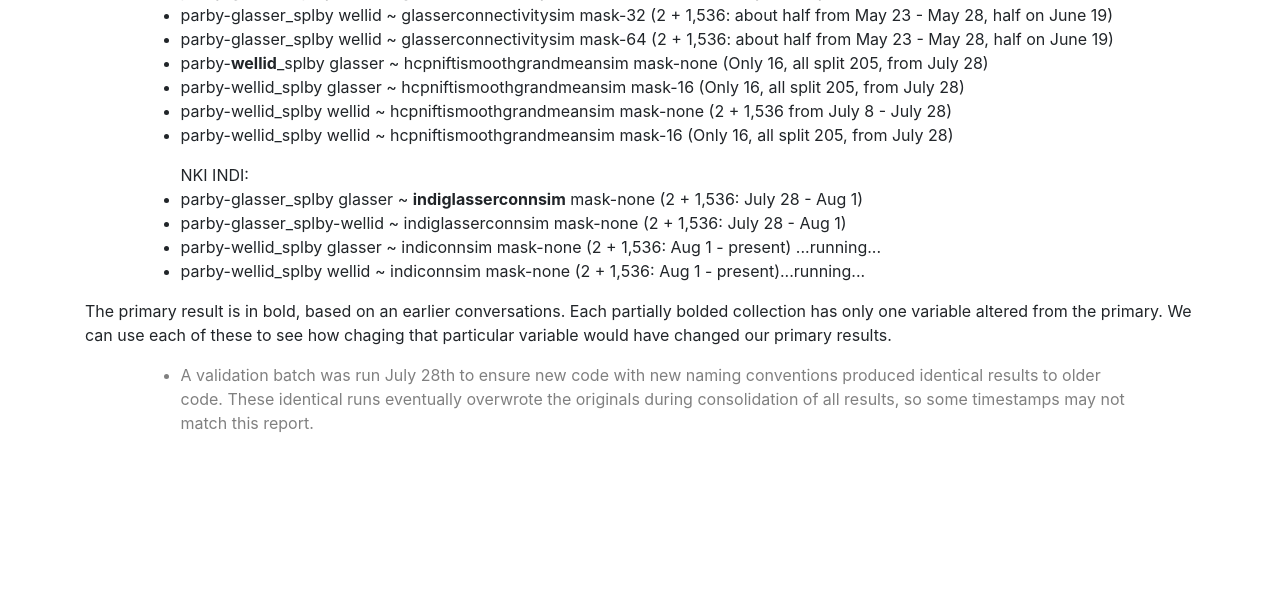
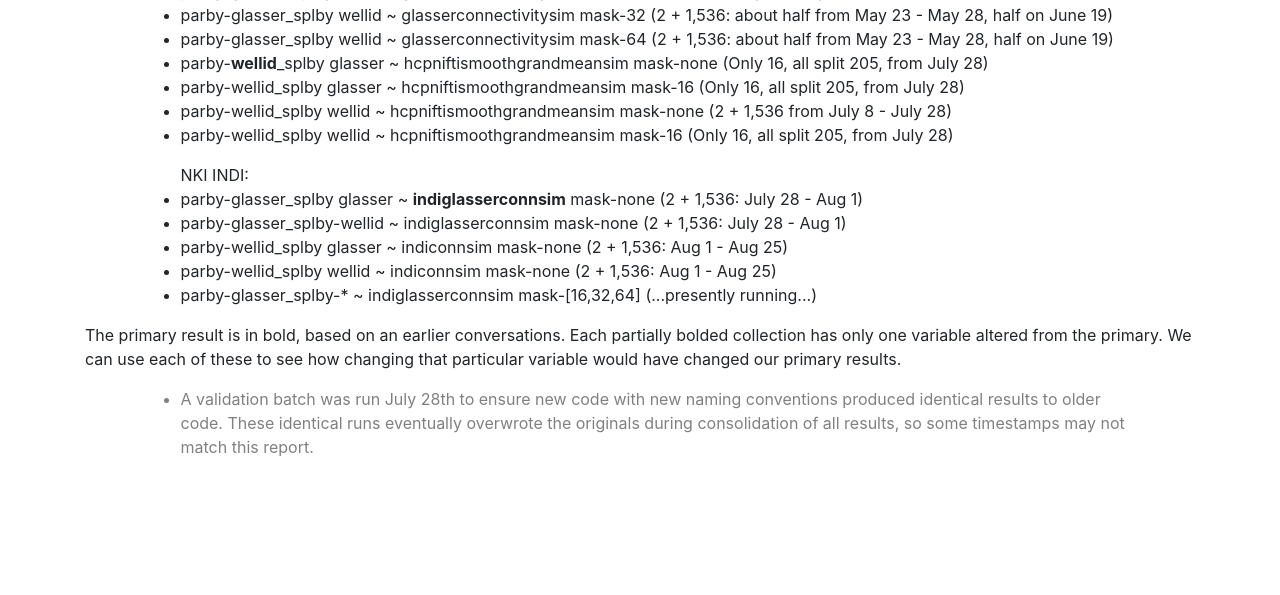
Before and after one commit to mfschmidt/ge_data_manager, a Django app: page /gedata/ in a window 1280 px wide. Shown: the part 897-1492 px from the top of the page. Before the commit the page ends 1329 px from the top, so only its background shows below. Run offline with Django 3.2, Linux system fonts and the light colour scheme; data that the repository does not hold is empty; parts of the project's set-up code (start-up, migrations or seed data) failed here and were passed over; some libraries are stand-ins or nearby versions.

Commit message:
update index text blank gene information as well as plot

```diff
--- a/gedata/templates/gedata/base.html
+++ b/gedata/templates/gedata/base.html
@@ -129,6 +129,7 @@
             // Immediately set the image blank, just to give feedback we registered the click.
             // But don't mess with active spinners (checked via "img src" substring
             loadPlot(image_element, "/static/gedata/empty.png");
+
         }
         let plot_handle = select_element.options[select_element.selectedIndex].value;
         console.log("Checking for " + plot_handle + " image for " + image_id + ".");
@@ -181,7 +182,9 @@
         image_element.innerHTML = html_text;
 
         // Also update gene ranking information, if available.
-        if (!image_url.endsWith('empty.png')) {
+        if (image_url.endsWith('empty.png')) {
+            document.getElementById(image_element.id.replace('image', 'go')).innerHTML = "";
+        } else {
             append_probes_from_file(image_element.id.replace('image', 'go'), image_url.replace('png', 'html'));
         }
     }
--- a/gedata/templates/gedata/index.html
+++ b/gedata/templates/gedata/index.html
@@ -56,11 +56,12 @@
         <ul>NKI INDI:
             <li>parby-glasser_splby glasser ~ <b>indiglasserconnsim</b>  mask-none (2 + 1,536: July 28 - Aug 1)</li>
             <li>parby-glasser_splby-wellid ~ indiglasserconnsim  mask-none (2 + 1,536: July 28 - Aug 1)</li>
-            <li>parby-wellid_splby glasser ~ indiconnsim  mask-none  (2 + 1,536: Aug 1 - present) ...running...</li>
-            <li>parby-wellid_splby wellid ~ indiconnsim  mask-none  (2 + 1,536: Aug 1 - present)...running...</li>
+            <li>parby-wellid_splby glasser ~ indiconnsim  mask-none  (2 + 1,536: Aug 1 - Aug 25)</li>
+            <li>parby-wellid_splby wellid ~ indiconnsim  mask-none  (2 + 1,536: Aug 1 - Aug 25)</li>
+            <li>parby-glasser_splby-* ~ indiglasserconnsim mask-[16,32,64] (...presently running...)</li>
         </ul>
     <p> The primary result is in bold, based on an earlier conversations. Each partially bolded collection has only one variable altered from the primary.
-        We can use each of these to see how chaging that particular variable would have changed our primary results.
+        We can use each of these to see how changing that particular variable would have changed our primary results.
     </p>
     <ul style="color: gray;">
         <li>A validation batch was run July 28th to ensure new code with new naming conventions produced identical results to older code.
```
